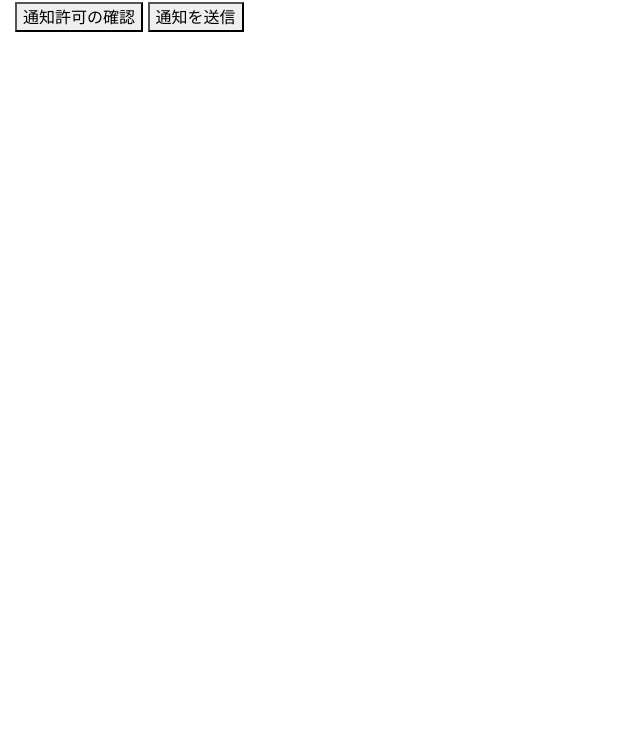
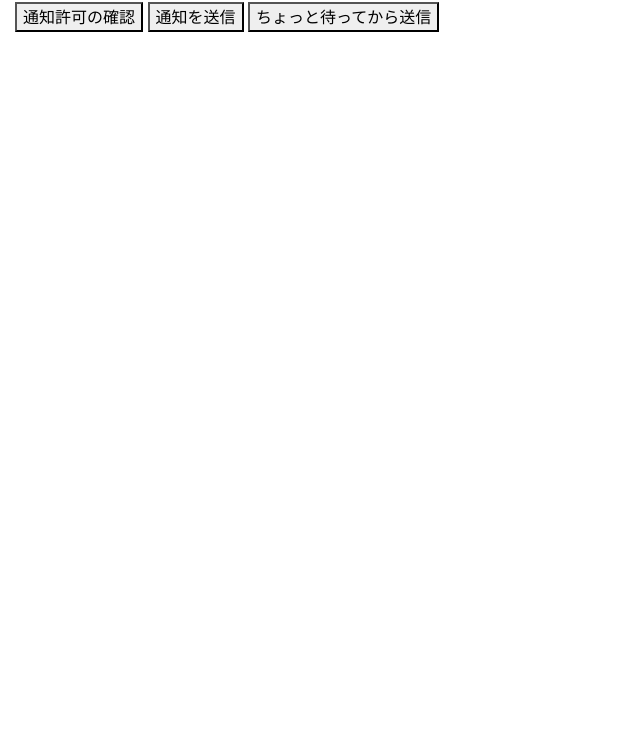
Before and after one commit to Nakanishi-Asahi/pwa_test3.github.io, a plain HTML site: page index.html in a window 1280 px wide. Shown: the part 54-800 px from the top of the page, without its empty margins (0-640 px from the left). Drawn offline with nearby package versions, Linux system fonts and the light colour scheme.

Commit message:
2021/10/21

```diff
--- a/index.html
+++ b/index.html
@@ -15,6 +15,7 @@
     <h1 class="text-center">Hello Worldっぽいですね</h1>
     <button id="confirm">通知許可の確認</button>
     <button id="send">通知を送信</button>
+    <button id="wait">ちょっと待ってから送信</button>
     <script>
     window.addEventListener('load', () => {
       if ('serviceWorker' in navigator) {
```
